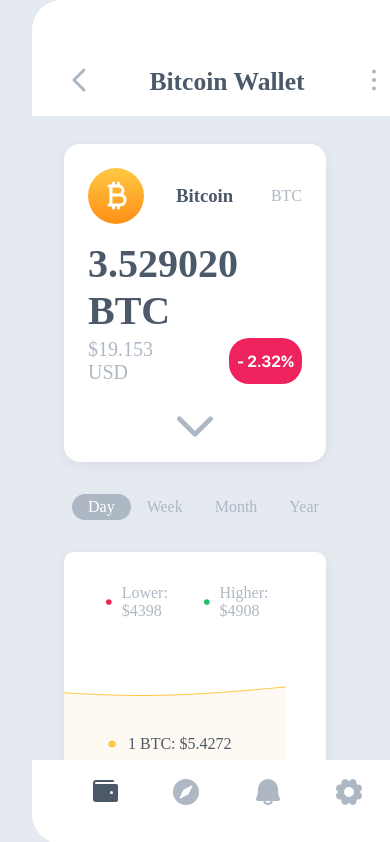
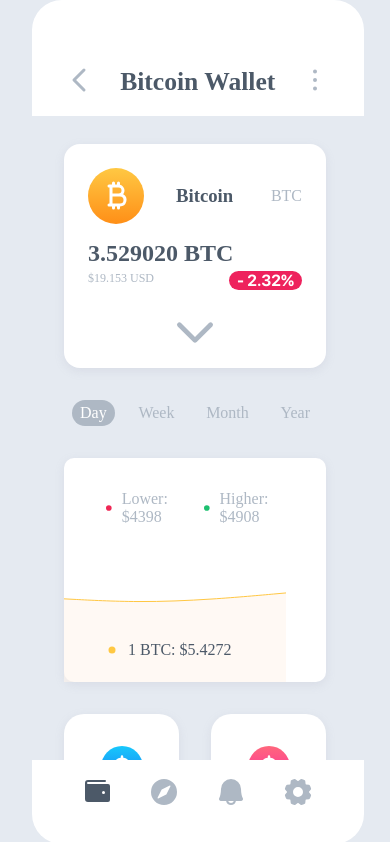
Before and after one commit to brunaporato/wallet-crypto, a React (Vite) app: page / in a window 390 px wide. Shown: the top 842 px of the page. Built offline with nearby package versions, Linux system fonts and the light colour scheme; a web font is replaced by a local one.

Commit message:
fix components responsiveness

```diff
--- a/src/components/CryptoCard/styles.scss
+++ b/src/components/CryptoCard/styles.scss
@@ -104,7 +104,29 @@
 }
 
 @media (max-width: 420px) {
+  .content {
+    h1 {
+      font-size: 1.5rem;
+    }
+
+    span {
+      font-size: 0.75rem;
+    }
+  }
+
   .buy-sell {
     flex-direction: column;
   }
 }
+
+@media (max-width: 375px) {
+  .cryptocard-container {
+    padding: 1rem 1rem 0.2rem;
+
+    .top {
+      flex-direction: column;
+      align-items: flex-end;
+      gap: 1rem;
+    }
+  }
+}
--- a/src/components/Header/styles.scss
+++ b/src/components/Header/styles.scss
@@ -10,7 +10,7 @@
 
   position: fixed;
   top: 0;
-  width: 100%;
+  width: 85vw;
   max-width: 500px;
 
   flex-wrap: 0;
@@ -21,6 +21,7 @@
   h1 {
     color: #4c5968;
     font-size: 1.6rem;
+    flex-shrink: 0;
   }
 
   div {
--- a/src/components/Navbar/styles.scss
+++ b/src/components/Navbar/styles.scss
@@ -5,7 +5,7 @@
 
   position: fixed;
   bottom: 0;
-  width: 100%;
+  width: 85vw;
   max-width: 500px;
 
   ul {
--- a/src/pages/Home/styles.scss
+++ b/src/pages/Home/styles.scss
@@ -39,7 +39,7 @@
   padding: 0 0.5rem;
 
   span {
-    padding: 0.25rem 1rem;
+    padding: 0.25rem 0.5rem;
     cursor: pointer;
     font-size: 1rem;
   }
@@ -50,3 +50,18 @@
     border-radius: 18px;
   }
 }
+
+@media (max-width: 330px) {
+  .nav-charts{
+    span {
+      font-size: 0.75rem;
+    }
+  }
+}
+
+@media (max-width: 370px) {
+  main .buttons {
+    flex-direction: column;
+    gap: 0.75rem;
+  }
+}
```
